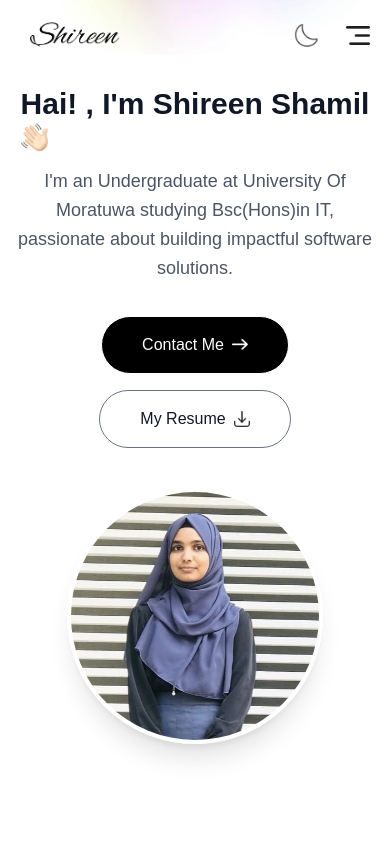
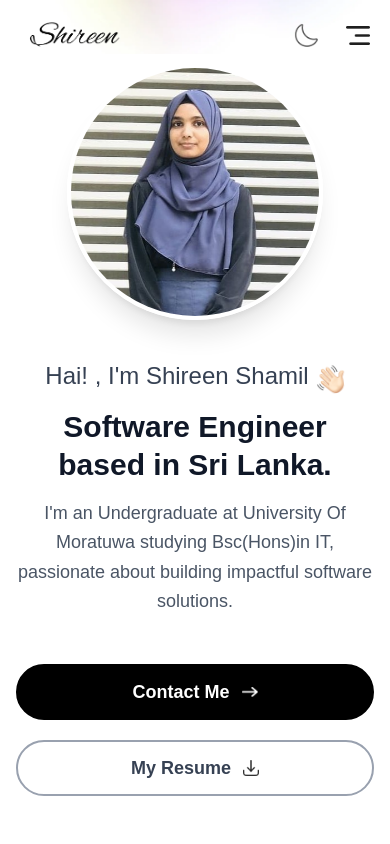
Before and after one commit to ShireenShamil/PortfolioLatest, a Next.js app: page / in a window 390 px wide. Shown: the top 844 px of the page. Built offline with nearby package versions, Linux system fonts and the light colour scheme; a web font is replaced by a local one.

Commit message:
update mobile view of header

```diff
--- a/app/components/Header.jsx
+++ b/app/components/Header.jsx
@@ -8,73 +8,20 @@ const Header = ({ isDarkMode }) => {
     <div className='w-full min-h-screen flex items-center justify-center py-12 px-4 sm:px-6 lg:px-8 text-gray-900 dark:text-gray-100 transition-colors duration-300'>
 
       {/* Inner content container */}
-      {/* We'll use 'order' classes to control layout for lg:flex-row */}
-      <div className='w-full max-w-7xl mx-auto flex flex-col lg:mt-7 lg:ml-45 lg:flex-row items-center gap-6 lg:gap-8'> {/* Keep minimal gap as previously refined */}
+      {/* flex-col: Stacks vertically by default (mobile) */}
+      {/* lg:flex-row: Arranges horizontally on large screens */}
+      {/* lg:mt-7: Main container shift down */}
+      {/* gap-6 lg:gap-8: Gap between items */}
+      <div className='w-full max-w-7xl mx-auto flex flex-col lg:mt-7 lg:flex-row items-center gap-6 lg:gap-8'>
 
-        {/* Left Column for Text Details (will appear on the RIGHT on large screens) */}
-        {/* Use lg:order-last to place it after the image on large screens */}
-        <div
-          // Adjusted padding/margin for spacing relative to the image
-          // lg:pr-10: More padding on the right side of the text block itself
-          // lg:pl-4: Slight padding on the left side of the text block
-          // lg:mt-4: Slight downward shift of the text block relative to the top of its row
-          className="flex flex-col items-center lg:items-start text-center lg:text-left gap-4
-                     lg:order-last lg:pl-4 lg:pr-10 lg:mt-2" // MODIFIED CLASSES
-        >
-          <motion.h3
-            initial={{ opacity: 0, y: 20 }}
-            whileInView={{ opacity: 1, y: 0 }}
-            transition={{ duration: 0.5, delay: 0.2 }}
-            className='text-3xl sm:text-4xl lg:text-[45px] font-bold font-Outfit leading-tight text-gray-900 dark:text-white'
-          >
-            Hai! , I'm Shireen Shamil <Image src={assets.hand_icon} alt='Waving hand' className='w-7 animate-wave' />
-          </motion.h3>
-
-          {/* <motion.h1
-            initial={{ opacity: 0, y: 30 }}
-            whileInView={{ opacity: 1, y: 0 }}
-            transition={{ duration: 0.7, delay: 0.4 }}
-            className='text-3xl sm:text-4xl lg:text-[50px] font-bold font-Outfit leading-tight text-gray-900 dark:text-white'
-          >
-            Software Engineer <br className="hidden sm:inline" /> based in Sri Lanka.
-          </motion.h1> */}
-
-          <motion.p
-            initial={{ opacity: 0, y: 30 }}
-            whileInView={{ opacity: 1, y: 0 }}
-            transition={{ duration: 0.6, delay: 0.6 }}
-            className='max-w-xl mx-auto lg:mx-0 text-lg md:text-xl font-Ovo text-gray-600 dark:text-gray-400 leading-relaxed'
-          >
-            I'm an Undergraduate at University Of Moratuwa studying Bsc(Hons)in IT, passionate about building impactful software solutions.
-          </motion.p>
-
-         <div className='flex flex-col sm:flex-row items-center gap-4 mt-4'>
-        <motion.a
-         initial={{y:30 , opacity: 0}}
-        whileInView={{y:0 , opacity:1}}
-        transition={{duration: 0.6 , delay: 1}}
-         href='#contact' className='px-10 py-3 border border-white rounded-full bg-black text-white flex items-center gap-2 dark:bg-transparent'>
-         Contact Me <Image src={assets.right_arrow_white} alt='' className=' w-4'/>
-        </motion.a>
-
-        <motion.a
-         initial={{y:30 , opacity: 0}}
-        whileInView={{y:0 , opacity:1}}
-        transition={{duration: 0.6 , delay: 1.2}}
-        href='/Shireen.pdf' download className='px-10 py-3 border rounded-full border-gray-500 flex items-center gap-2 dark:bg-white dark:text-black'>
-         My Resume <Image src={ assets.download_icon} alt='' className=' w-4'/>
-        </motion.a>
-      </div>
-        </div>
-
-        {/* Right Column for Image (will appear on the LEFT on large screens) */}
-        {/* No lg:order-first needed because it's first in JSX order */}
-        {/* Adjusted padding/margin to control its position and spacing */}
+        {/* --- Image Section (NOW FIRST IN JSX for mobile-first ordering) --- */}
+        {/* On small screens, this will naturally appear first (top) */}
+        {/* On large screens, no 'order' class is needed as it's the first flex item */}
         <motion.div
           initial={{ opacity: 0, scale: 0.8 }}
           whileInView={{ opacity: 1, scale: 1 }}
           transition={{ duration: 0.8, type: 'spring', stiffness: 100, damping: 20 }}
-          className="flex-shrink-0 flex justify-center items-center p-4 lg:pr-10" // MODIFIED CLASSES
+          className="flex-shrink-0 flex justify-center items-center p-4 lg:w-1/2 lg:pr-10" // lg:w-1/2 ensures it takes up half space
         >
           <Image
             src={assets.profile_img}
@@ -88,6 +35,74 @@ const Header = ({ isDarkMode }) => {
           />
         </motion.div>
 
+        {/* --- Text Details Section (NOW SECOND IN JSX for mobile-first ordering) --- */}
+        {/* On small screens, this will naturally appear second (below image) */}
+        {/* On large screens, lg:w-1/2 takes up remaining space. */}
+        {/* lg:items-start and lg:text-left aligns content to the left when on desktop */}
+        {/* lg:mt-2: This subtle downward shift from its row-top position */}
+        {/* lg:pl-4 lg:pr-10: Internal padding for text block */}
+        <div className="flex flex-col items-center lg:items-start text-center lg:text-left gap-4
+                     lg:w-1/2 lg:pl-4 lg:pr-10 lg:mt-2">
+          <motion.h3
+            initial={{ opacity: 0, y: 20 }}
+            whileInView={{ opacity: 1, y: 0 }}
+            transition={{ duration: 0.5, delay: 0.2 }}
+            className='flex items-end gap-2 text-2xl md:text-3xl font-Ovo font-light text-gray-700 dark:text-gray-300'
+          >
+            Hai! , I'm Shireen Shamil <Image src={assets.hand_icon} alt='Waving hand' className='w-7 animate-wave' />
+          </motion.h3>
+
+          <motion.h1
+            initial={{ opacity: 0, y: 30 }}
+            whileInView={{ opacity: 1, y: 0 }}
+            transition={{ duration: 0.7, delay: 0.4 }}
+            className='text-3xl sm:text-4xl lg:text-[50px] font-bold font-Outfit leading-tight text-gray-900 dark:text-white'
+          >
+            Software Engineer <br className="hidden sm:inline" /> based in Sri Lanka.
+          </motion.h1>
+
+          <motion.p
+            initial={{ opacity: 0, y: 30 }}
+            whileInView={{ opacity: 1, y: 0 }}
+            transition={{ duration: 0.6, delay: 0.6 }}
+            className='max-w-xl mx-auto lg:mx-0 text-lg md:text-xl font-Ovo text-gray-600 dark:text-gray-400 leading-relaxed'
+          >
+            I'm an Undergraduate at University Of Moratuwa studying Bsc(Hons)in IT, passionate about building impactful software solutions.
+          </motion.p>
+
+          {/* Buttons - adjusted gap-4 to gap-5 for consistency, mt-4 to mt-8 for separation */}
+          <div className='flex flex-col sm:flex-row items-center gap-5 mt-8 w-full sm:w-auto'>
+            <motion.a
+              initial={{ opacity: 0, x: -30 }}
+              whileInView={{ opacity: 1, x: 0 }}
+              transition={{ duration: 0.6, delay: 0.8 }}
+              href='#contact'
+              className={`px-8 py-3 rounded-full flex items-center justify-center gap-3 text-lg font-semibold whitespace-nowrap
+                         ${isDarkMode
+                           ? 'bg-gradient-to-r from-purple-700 to-indigo-800 text-white shadow-lg hover:from-purple-800 hover:to-indigo-900'
+                           : 'bg-black text-white hover:bg-gray-800 border-2 border-black'}
+                         transition-all duration-300 ease-in-out w-full sm:w-auto`}
+            >
+              Contact Me <Image src={isDarkMode ? assets.right_arrow_white : assets.right_arrow_white} alt='Arrow icon' className='w-4' />
+            </motion.a>
+
+            <motion.a
+              initial={{ opacity: 0, x: 30 }}
+              whileInView={{ opacity: 1, x: 0 }}
+              transition={{ duration: 0.6, delay: 1 }}
+              href='/Shireen.pdf'
+              download
+              className={`px-8 py-3 rounded-full flex items-center justify-center gap-3 text-lg font-semibold whitespace-nowrap
+                         ${isDarkMode
+                           ? 'border-2 border-gray-600 text-gray-300 hover:border-gray-400 hover:text-white'
+                           : 'border-2 border-gray-400 text-gray-700 hover:border-gray-600 hover:text-gray-900'}
+                         transition-all duration-300 ease-in-out w-full sm:w-auto`}
+            >
+              My Resume <Image src={isDarkMode ? assets.download_icon_dark : assets.download_icon} alt='Download icon' className='w-4' />
+            </motion.a>
+          </div>
+        </div>
+
       </div>
     </div>
   );
```
